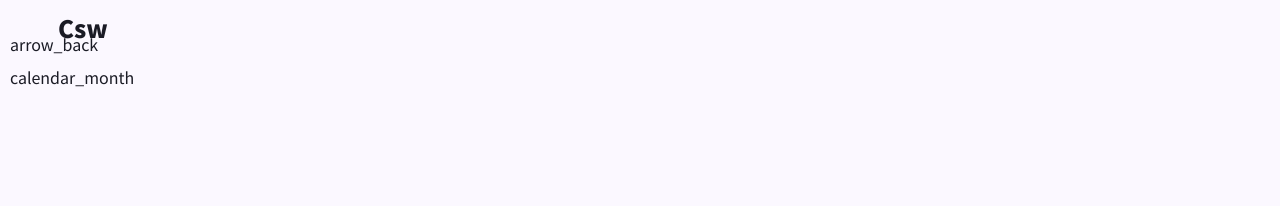
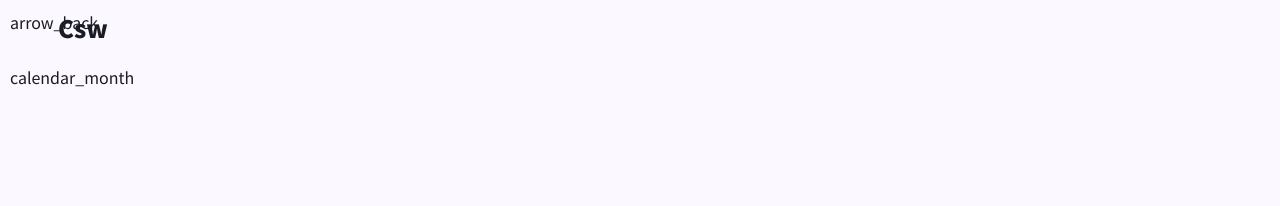
Before and after one commit to jxheum/jxheum.github.io, a Jekyll site: the page built from _posts/2024-10-17-csw.md, in a window 1280 px wide. Shown: the top 206 px of the page. Built offline with Jekyll 4.4.1, drawn with Linux system fonts in a browser that asks for light colours; our own code applies the rules of GitHub Pages for plain Markdown files.

Commit message:
백버튼수정

```diff
--- a/_includes/head.html
+++ b/_includes/head.html
@@ -76,7 +76,7 @@
         .content {margin: 10px;}
         .comment {margin: 10px;border-radius: 25px;}
         livere-comment {border-radius: 25px;}
-        .backbtn {position:fixed;top: 32px;left: 10px;transition-duration: 0ms;z-index: 1000;}
+        .backbtn {position:fixed;top: 10px;left: 10px;transition-duration: 0ms;z-index: 1000;}
       md-linear-progress {position:fixed;top:0;left:0;z-index: 1000;width:100%;}
 
 #pagination {
--- a/_layouts/post.html
+++ b/_layouts/post.html
@@ -106,17 +106,14 @@
     window.addEventListener('scroll', () => {
         if (window.scrollY == 0) {
             backbtn.style.transform = "rotate(0deg)";
-            backbtn.style.top = ""
             header.style.top = ""
             backbtn.style.transitionDuration = "";
             backbtn.setAttribute('onclick', 'history.back();')
         } else if (window.scrollY < 22) {
             backbtn.style.transform = "rotate(0deg)";
-            backbtn.style.top = 32 - scrollY;
             header.style.top = -58 + scrollY * 2.6363636364;
             backbtn.style.transitionDuration = "";
         } else {
-            backbtn.style.top = "10px"
             header.style.top = "0px"
             backbtn.style.transitionDuration = "500ms";
             backbtn.style.transform = "rotate(90deg)";
```
